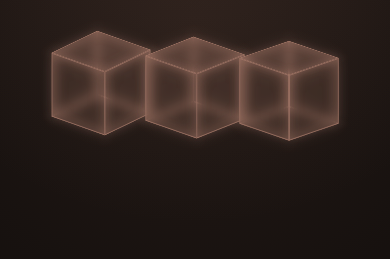
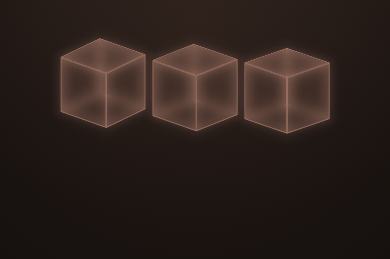
Before and after one commit to feiyubaiwang/knowledge, a plain HTML site: page index.html in a window 390 px wide. Shown: the part 401-660 px from the top of the page. Drawn offline with nearby package versions, Linux system fonts and the light colour scheme.

Commit message:
调整移动端盲盒大小和间距

```diff
--- a/index.html
+++ b/index.html
@@ -130,8 +130,8 @@
 
         /* 响应式调整 */
         @media (max-width: 640px) {
-            .scene { gap: 1.5rem; flex-wrap: wrap; }
-            :root { --cube-size: 70px; }
+            .scene { gap: 2rem; flex-wrap: wrap; }
+            :root { --cube-size: 60px; }
         }
     </style>
 </head>
```
